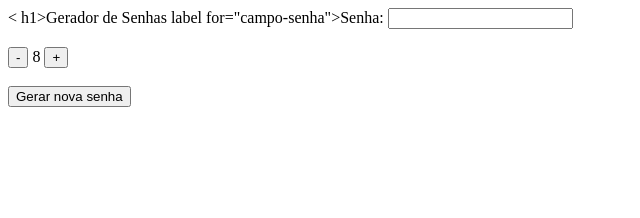
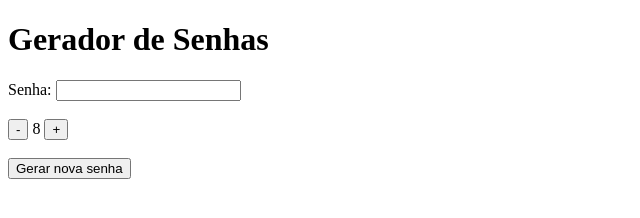
Before and after one commit to julianarosa03/senha, a plain HTML site: page index.html in a window 1280 px wide. Shown: the whole page, without its empty margins (0-640 px from the left). Drawn offline with Linux system fonts and the light colour scheme.

Commit message:
arrumar parte 1

```diff
--- a/index.html
+++ b/index.html
@@ -5,8 +5,8 @@
     <title>Gerador de Senhas</title>
 </head>
 <body>
-<   h1>Gerador de Senhas</h1>
-    label for="campo-senha">Senha:</label>
+    <h1>Gerador de Senhas</h1>
+    <label for="campo-senha">Senha:</label>
     <input
         type="text"
         id="campo-senha"
```
